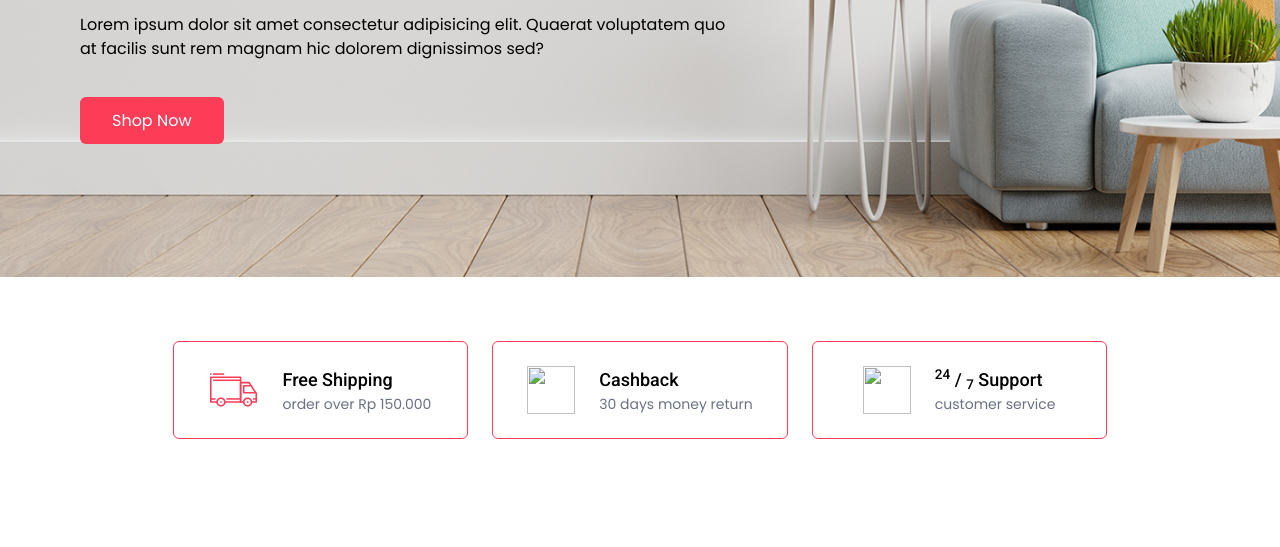
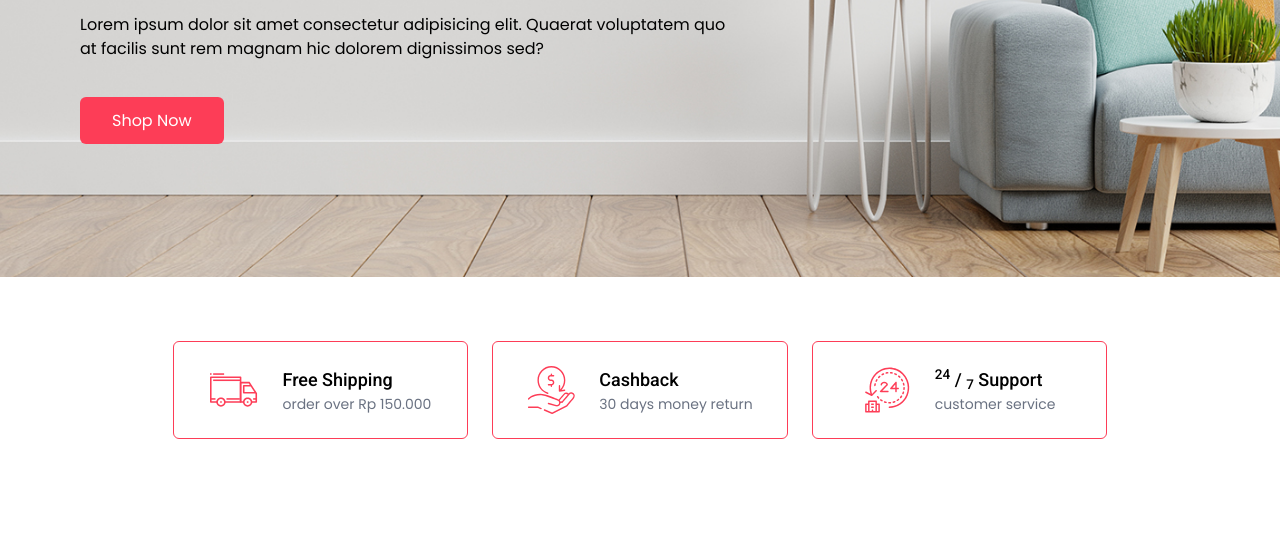
Before and after one commit to mrizzzz97/idn-cart, a plain HTML site: page index.html in a window 1280 px wide. Shown: the part 405-952 px from the top of the page. Drawn offline with Linux system fonts and the light colour scheme; the site is published under a folder, as on GitHub Pages, so addresses that start at the root find nothing.

Commit message:
fixing bug

```diff
--- a/index.html
+++ b/index.html
@@ -163,7 +163,7 @@
         <!-- single service end -->
         <!-- single service -->
         <div class="border border-primary px-3 py-6 rounded-md flex justify-center items-center gap-6">
-          <img class="w-12 h-12 object-contain" src="/assets/money-back-Dd4YaNvE.svg" alt="" />
+          <img class="w-12 h-12 object-contain" src="./assets/money-back-Dd4YaNvE.svg" alt="" />
           <div>
             <h4 class="font-medium capitalize text-lg">cashback</h4>
             <p class="text-gray-500 text-sm">30 days money return</p>
@@ -172,7 +172,7 @@
         <!-- single service end -->
         <!-- single service -->
         <div class="border border-primary px-3 py-6 rounded-md flex justify-center items-center gap-6">
-          <img class="w-12 h-12 object-contain" src="/assets/service-hours-CsFHrQAP.svg" alt="" />
+          <img class="w-12 h-12 object-contain" src="./assets/service-hours-CsFHrQAP.svg" alt="" />
           <div>
             <h4 class="font-medium capitalize text-lg">
               <sup>24</sup>
@@ -471,7 +471,7 @@
     <div class="bg-gray-800 py-4">
       <div class="container flex justify-between items-center">
         <p class="text-white">&copy; 2026 IDN Cart. All Rights Reserved.</p>
-        <img class="h-5" src="/assets/methods-B8kzwFWO.png" alt="">
+        <img class="h-5" src="./assets/methods-B8kzwFWO.png" alt="">
       </div>
     </div>
     <!-- copyright end -->
```
